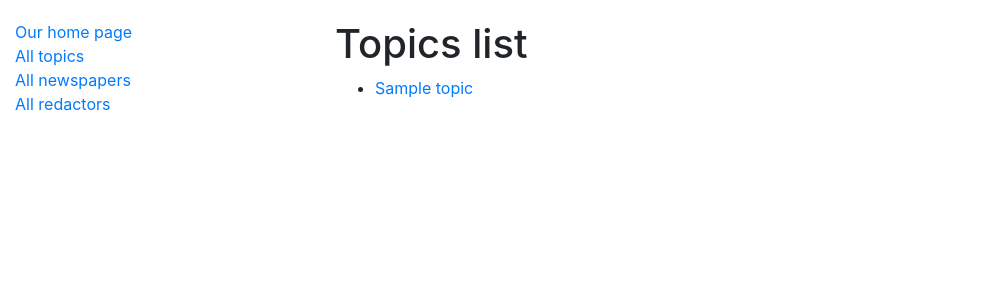
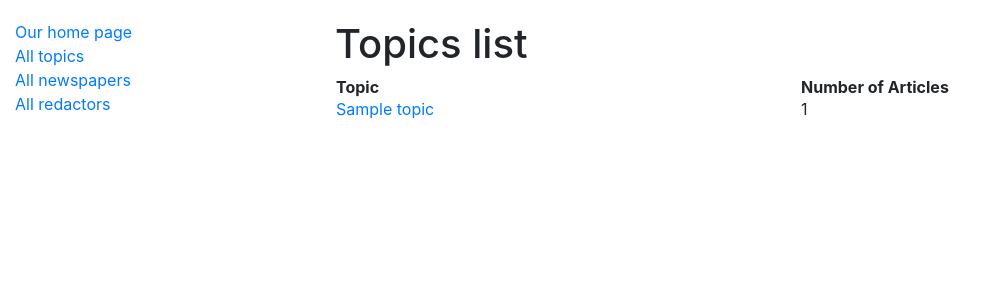
Before and after one commit to kstorozhenko/newspaper-agency, a Django app: page /newspaper/topics/ in a window 1280 px wide. Shown: the top 300 px of the page, without its empty margins (0-997 px from the left). Run offline with Django 5.2, Linux system fonts and the light colour scheme; tables that the repository leaves empty hold one stand-in row (values such as "Sample post").

Commit message:
add more tabels interface for user

```diff
--- a/templates/newspaper/newspaper_list.html
+++ b/templates/newspaper/newspaper_list.html
@@ -1,6 +1,6 @@
 {% extends 'base.html' %}
 {% block content %}
-  <h1>Newspapers list</h1>
+  <h1>Articles list</h1>
 
   {% if newspaper_list %}
     <table style="width:100%; line-height:2;">
--- a/templates/newspaper/topic_list.html
+++ b/templates/newspaper/topic_list.html
@@ -3,13 +3,26 @@
   <h1>Topics list</h1>
 
   {% if topic_list %}
-    <ul>
-      {% for topic in topic_list %}
-        <li>
-          <a href="{% url 'newspaper:topic-detail' topic.id %}">{{ topic.name }}</a>
-        </li>
-      {% endfor %}
-    </ul>
+    <table style="width:100%; table-layout: fixed;">
+      <colgroup>
+        <col style="width:50%">
+        <col style="width:50%">
+      </colgroup>
+      <thead>
+        <tr>
+          <th>Topic</th>
+          <th>Number of Articles</th>
+        </tr>
+      </thead>
+      <tbody>
+        {% for topic in topic_list %}
+          <tr>
+            <td><a href="{% url 'newspaper:topic-detail' topic.id %}">{{ topic.name }}</a></td>
+            <td>{{ topic.newspapers.count }}</td>
+          </tr>
+        {% endfor %}
+      </tbody>
+    </table>
   {% else %}
     <p>There are no Topics</p>
   {% endif %}
```
Also changed, not shown: templates/newspaper/topic_detail_view.html (+8 -1 lines).
